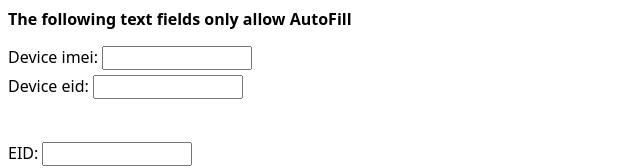
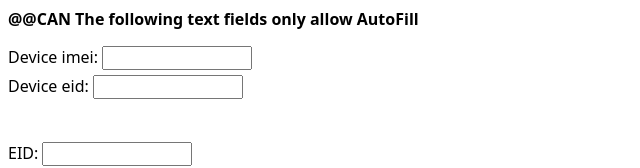
Before and after one commit to CanXiong/CanXiong.github.io, a plain HTML site: page index.html in a window 1280 px wide. Shown: the top 168 px of the page, without its empty margins (0-640 px from the left). Drawn offline with Linux system fonts and the light colour scheme.

Commit message:
Update index.html
test

```diff
--- a/index.html
+++ b/index.html
@@ -16,7 +16,7 @@
 </head>
 
 <body>
-    <p><strong>The following text fields only allow AutoFill</strong></p>
+    <p><strong>@@CAN The following text fields only allow AutoFill</strong></p>
     <form class="data">
         <label for="imei">Device imei:</label>
         <input name="device-imei" id="imei"><br>
```
